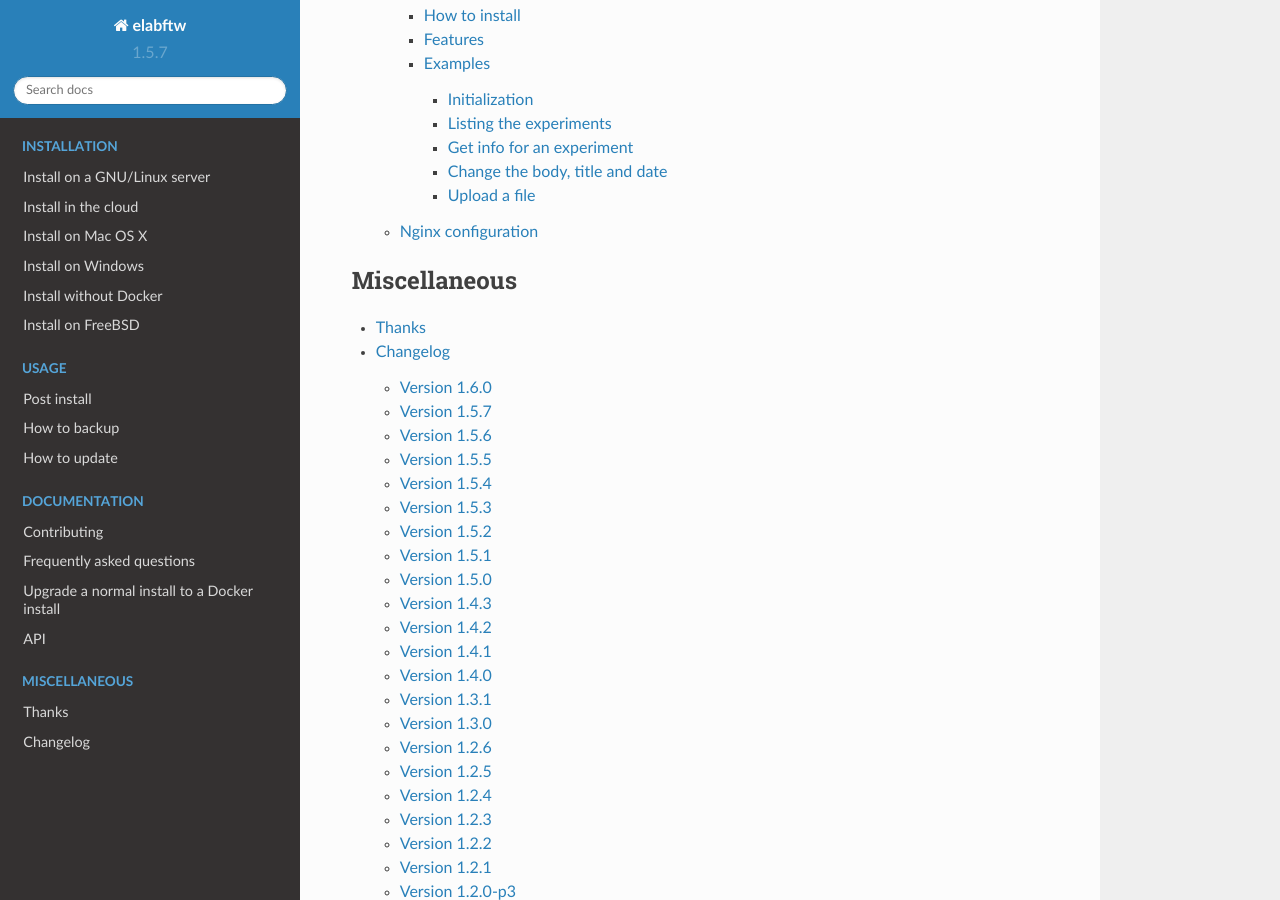
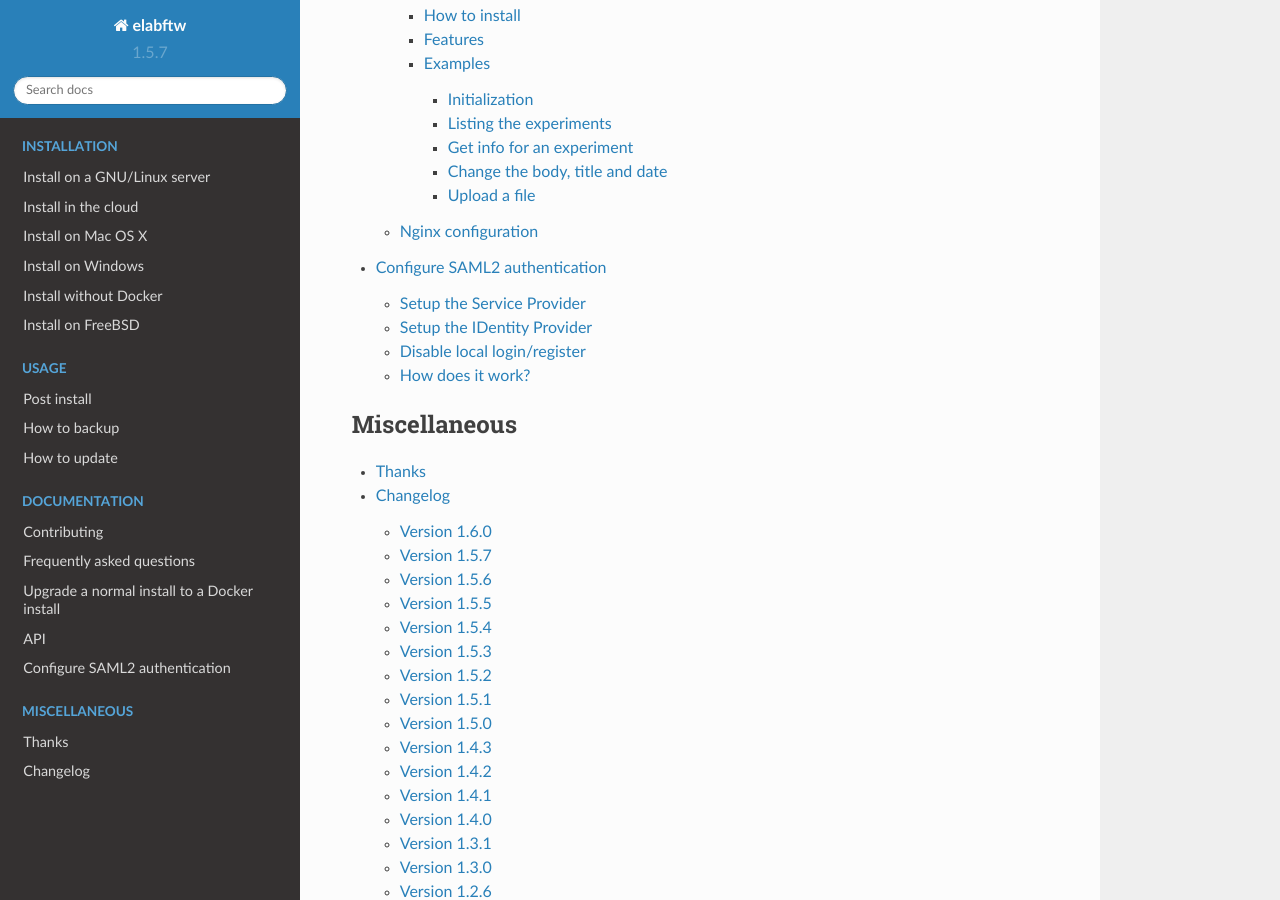
Before and after one commit to elabftw/elabdoc, a Sphinx documentation site: the page built from doc/index.rst, in a window 1280 px wide and 900 px high, scrolled down 4550 px. Built offline with Sphinx 7.4.7 and the Read the Docs theme 2.0.0, drawn with Linux system fonts in a browser that asks for light colours; pages that are not in the unit, such as notebooks, are missing from menus; some of the changed lines change nothing that is shown.

Commit message:
add saml2 doc

```diff
--- a/doc/index.rst
+++ b/doc/index.rst
@@ -58,6 +58,7 @@
     docker-doc
     upgrade-to-docker
     api
+    saml
 
 .. toctree::
     :caption: Miscellaneous
--- /dev/null
+++ b/doc/saml.rst
@@ -0,0 +1,52 @@
+.. _saml:
+
+Configure SAML2 authentication
+==============================
+
+.. image:: img/auth.png
+    :align: center
+    :alt: authentication
+
+.. warning:: This is a Work In Progress
+
+This documentation describes the steps necessary to setup SAML2 authentication on eLabFTW with an IDentity Provider (IDP). It assumes that you already know what we're talking about.
+
+The IDP can lookup identity on an LDAP directory and deal with two factors authentication.
+
+Setup the Service Provider
+--------------------------
+
+The service provider is the elabftw install. Head to the Sysadmin panel, click the authentication tab.
+
+* Debug mode: Set to "No". We don't want to print errors
+* Strict mode: Set to "Yes". Otherwise the mechanism is not secure
+* Base url: Where did you install elabftw? Example: https://elabftw.example.edu
+* entityId: The same as base URL
+* Assertion consumer service: Just add /index.php?acs to base URL. Example: https://elabftw.example.edu/index.php?acs
+* SAML protocol binding: basically it can be POST or HTTP-redirect. Depending on your IDP, set the correct value here
+* Single Logout Service: The same as entityId
+* Single Logout Service protocol binding: basically it can be POST or HTTP-redirect. Depending on your IDP, set the correct value here
+* NameIDFormat: this value is to select which attribute will be used to lookup the user in the elabftw database. At the moment, only email is supported
+* x509 certificate: Generate a self-signed certificate and export it in PEM. Enter your public key here
+* Private key: the private key corresponding to the public key
+
+Setup the IDentity Provider
+---------------------------
+
+* Name: Visible to the user logging in. Example: "Institut Curie"
+* entityId: Example: https://idp1.agroparistech.fr/shibboleth
+* SSO url: Single Sign On URL
+* SSO binding: Example: "urn:oasis:names:tc:SAML:2.0:bindings:HTTP-POST"
+* SLO url: Single Log Out URL
+* SLO binding: Example: "urn:oasis:names:tc:SAML:2.0:bindings:HTTP-Redirect"
+* x509 cert: the public key of the IDP
+
+Disable local login/register
+----------------------------
+
+Go to the Server tab of the Sysadmin panel. From there you can disable local login (to force SAML auth) and also disable local registration.
+
+How does it work?
+-----------------
+
+When a user successfully logins to the IDP, the email address is looked up. If it doesn't exist, the user is created. If the team doesn't exist either (attribute "memberOf"), it is created on the fly.
```
Also changed, not shown: doc/img/auth.png (added).
